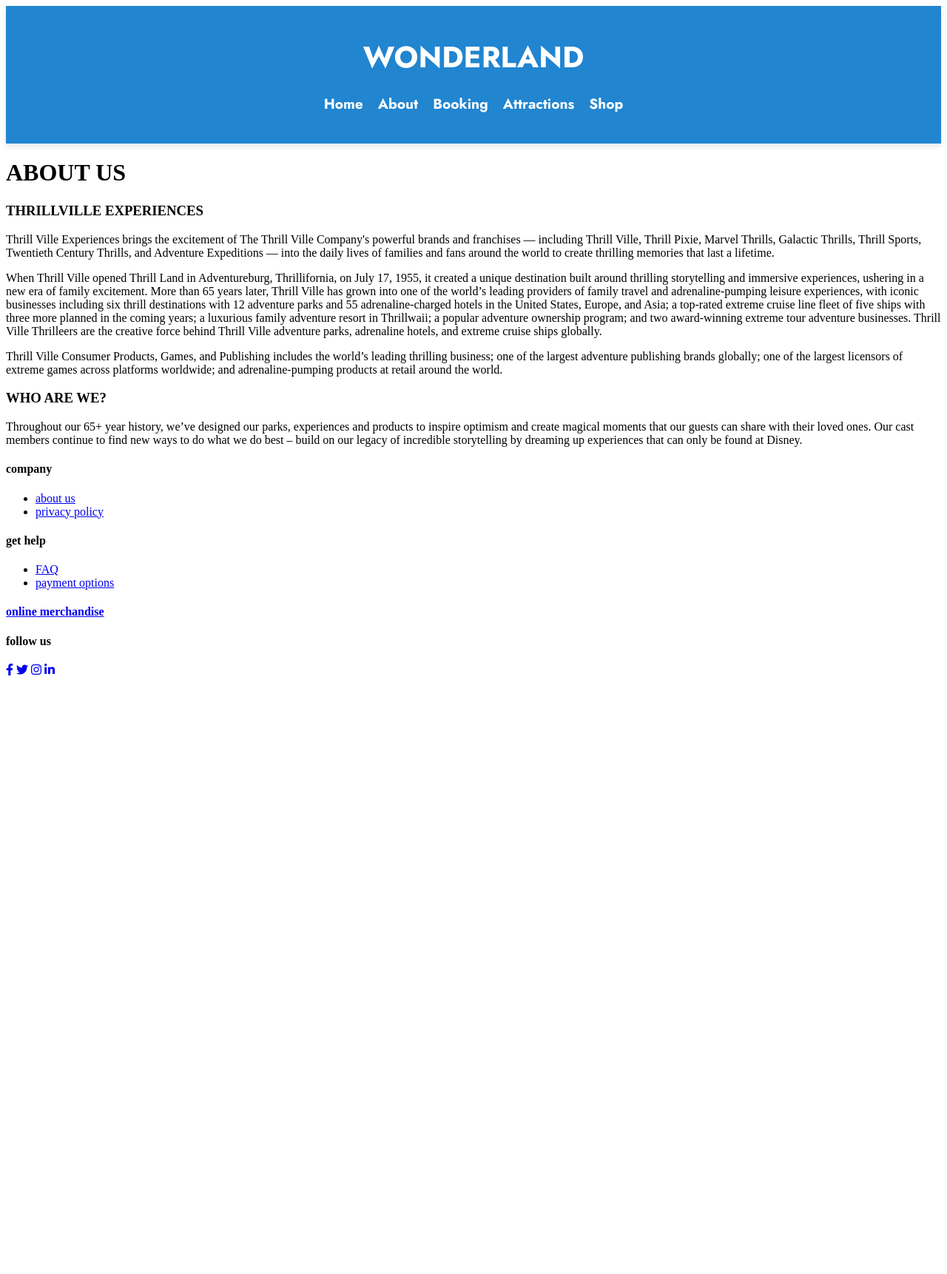
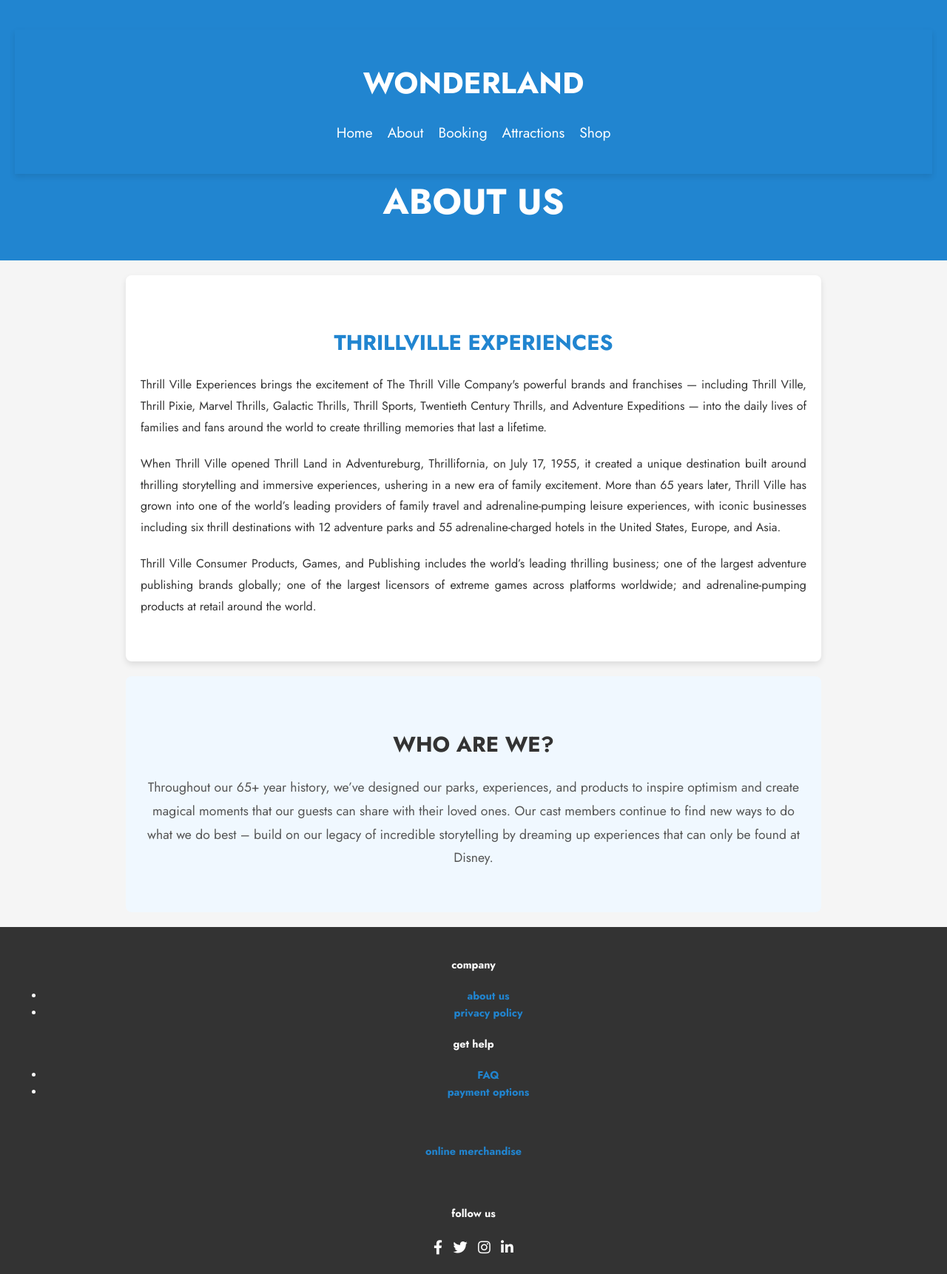
Before and after one commit to KhadeejahMansoor/thrillville, a PHP site: page /aboutus.php in a window 1280 px wide. Shown: the whole page at 74% size. Before the commit the page ends 913 px from the top, so only its background shows below. Run offline with PHP 8.4, Linux system fonts and the light colour scheme.

Commit message:
Update aboutus.php

```diff
--- a/aboutus.php
+++ b/aboutus.php
@@ -1,86 +1,169 @@
-<!doctype html>
+<!DOCTYPE html>
 <html lang="en">
 <head>
     <meta charset="UTF-8">
-        <meta name="Viewport" content="width= device-width , initial-scale=1.0">
-        <title>THRILLVILLE</title>
-        <link rel="stylesheet" href="css/aboutus.css">
-        <link rel="stylesheet" href="css/header.css">
-        <link rel="stylesheet" href="css/footer.css">
-         <link rel="stylesheet" type="text/css" href="https://cdnjs.cloudflare.com/ajax/libs/font-awesome/5.15.1/css/all.min.css">
+    <meta name="viewport" content="width=device-width, initial-scale=1.0">
+    <title>About Us - THRILLVILLE</title>
+
+    <!-- Font and Icon Libraries -->
+    <link href="https://cdn.jsdelivr.net/npm/remixicon@3.5.0/fonts/remixicon.css" rel="stylesheet" />
+    <link rel="stylesheet" href="https://cdnjs.cloudflare.com/ajax/libs/font-awesome/5.15.1/css/all.min.css">
     <link rel="preconnect" href="https://fonts.googleapis.com">
     <link rel="preconnect" href="https://fonts.gstatic.com" crossorigin>
-<link href="https://fonts.googleapis.com/css2?family=Jost:ital,wght@0,700;1,200;1,300;1,400&display=swap" rel="stylesheet">
+    <link href="https://fonts.googleapis.com/css2?family=Jost:wght@400;600;700&display=swap" rel="stylesheet">
 
-<link rel="stylesheet" href="https://cdnjs.cloudflare.com/ajax/libs/font-awesome/6.
-4.2/css/all.min.css" integrity="sha512-z3gLpd7yknf1YoNbCzqR
-Kc4qyor8gaKU1qmn+CShxbuBusANI9QpRohGBreCFkKxLhei6S9CQXFEbbKuqLg0DA==" crossorigin="anonymous" referrerpolicy="no-referrer" />
+    <!-- Internal Styles -->
+    <style>
+        body {
+            margin: 0;
+            font-family: 'Jost', sans-serif;
+            line-height: 1.6;
+            background-color: #f5f5f5;
+            color: #333;
+        }
 
-<link rel="stylesheet"
-href="https://unpkg.com/boxicons@latest/css/boxicons.min.css">
+        .banner {
+            background-color: #2185d0;
+            color: white;
+            padding: 40px 20px;
+            text-align: center;
+        }
+
+        .banner h1 {
+            margin: 0;
+            font-size: 3rem;
+            font-weight: bold;
+        }
+
+        .desc {
+            padding: 40px 20px;
+            background-color: #fff;
+            margin: 20px auto;
+            max-width: 900px;
+            border-radius: 8px;
+            box-shadow: 0 4px 8px rgba(0, 0, 0, 0.1);
+        }
+
+        .desc h3 {
+            font-size: 1.8rem;
+            font-weight: bold;
+            margin-bottom: 20px;
+            color: #2185d0;
+            text-align: center;
+        }
+
+        .desc p {
+            margin-bottom: 20px;
+            text-align: justify;
+            line-height: 1.8;
+        }
+
+        .banner2 {
+            background-color: #f0f8ff;
+            padding: 40px 20px;
+            margin: 20px auto;
+            max-width: 900px;
+            border-radius: 8px;
+            text-align: center;
+        }
+
+        .banner2 h3 {
+            font-size: 1.8rem;
+            color: #333;
+            margin-bottom: 20px;
+        }
+
+        .banner2 p {
+            line-height: 1.8;
+            font-size: 1.1rem;
+            color: #555;
+        }
+
+        .footer {
+            background-color: #333;
+            color: white;
+            padding: 20px;
+            text-align: center;
+            font-size: 0.9rem;
+        }
+
+        .footer a {
+            color: #2185d0;
+            text-decoration: none;
+            margin: 0 10px;
+            font-weight: bold;
+        }
+
+        .footer a:hover {
+            text-decoration: underline;
+        }
+
+        .social-links a {
+            color: white;
+            margin: 0 5px;
+            font-size: 1.2rem;
+        }
+
+        .social-links a:hover {
+            color: #2185d0;
+        }
+
+        .reveal.active {
+            transform: translateY(0);
+            opacity: 1;
+            transition: all 1s ease;
+        }
+
+        .reveal {
+            transform: translateY(50px);
+            opacity: 0;
+            transition: all 1s ease;
+        }
+    </style>
 </head>
 <body>
 
-
+    <!-- Header -->
     <div class="banner">
         <?php include('header.php'); ?>
-
-
-        <div class="text">
         <h1>ABOUT US</h1>
     </div>
 
-        </div>
+    <!-- Main Content -->
     <div class="reveal">
         <div class="desc">
-            <div class="descr">
             <h3>THRILLVILLE EXPERIENCES</h3>
-            </div>
-           <div class="paras">
-             <div>
             <p>Thrill Ville Experiences brings the excitement of The Thrill Ville Company's powerful brands and franchises — including Thrill Ville, Thrill Pixie, Marvel Thrills, Galactic Thrills, Thrill Sports, Twentieth Century Thrills, and Adventure Expeditions — into the daily lives of families and fans around the world to create thrilling memories that last a lifetime.</p>
-</div>
-<div>
-                <p>When Thrill Ville opened Thrill Land in Adventureburg, Thrillifornia, on July 17, 1955, it created a unique destination built around thrilling storytelling and immersive experiences, ushering in a new era of family excitement. More than 65 years later, Thrill Ville has grown into one of the world’s leading providers of family travel and adrenaline-pumping leisure experiences, with iconic businesses including six thrill destinations with 12 adventure parks and 55 adrenaline-charged hotels in the United States, Europe, and Asia; a top-rated extreme cruise line fleet of five ships with three more planned in the coming years; a luxurious family adventure resort in Thrillwaii; a popular adventure ownership program; and two award-winning extreme tour adventure businesses. Thrill Ville Thrilleers are the creative force behind Thrill Ville adventure parks, adrenaline hotels, and extreme cruise ships globally.</p>
-               </div>
-               <div>
+            <p>When Thrill Ville opened Thrill Land in Adventureburg, Thrillifornia, on July 17, 1955, it created a unique destination built around thrilling storytelling and immersive experiences, ushering in a new era of family excitement. More than 65 years later, Thrill Ville has grown into one of the world’s leading providers of family travel and adrenaline-pumping leisure experiences, with iconic businesses including six thrill destinations with 12 adventure parks and 55 adrenaline-charged hotels in the United States, Europe, and Asia.</p>
             <p>Thrill Ville Consumer Products, Games, and Publishing includes the world’s leading thrilling business; one of the largest adventure publishing brands globally; one of the largest licensors of extreme games across platforms worldwide; and adrenaline-pumping products at retail around the world.</p>
         </div>
     </div>
+
+    <!-- Additional Section -->
     <div class="banner2">
-                <div class="heading"><h3>WHO ARE WE?</h3></div>
-                <div class="par">
-                    <p>Throughout our 65+ year history, we’ve designed our parks, experiences and products to inspire optimism and create magical moments that our guests can share with their loved ones. Our cast members continue to find new ways to do what we do best – build on our legacy of incredible storytelling by dreaming up experiences that can only be found at Disney.</p>
-                </div>
+        <h3>WHO ARE WE?</h3>
+        <p>Throughout our 65+ year history, we’ve designed our parks, experiences, and products to inspire optimism and create magical moments that our guests can share with their loved ones. Our cast members continue to find new ways to do what we do best – build on our legacy of incredible storytelling by dreaming up experiences that can only be found at Disney.</p>
     </div>
 
-        </div>
+    <!-- Footer -->
     <?php include('footer.php'); ?>
 
-     </div>
-     <script type="text/javascript">
-        window.addEventListener('scroll', reveal);
-
-        function reveal(){
-          var reveals = document.querySelectorAll('.reveal');
-
-          for(var i = 0; i < reveals.length; i++){
-
-            var windowheight = window.innerHeight;
-            var revealtop = reveals[i].getBoundingClientRect().top;
-            var revealpoint = 150;
-
-            if(revealtop < windowheight - revealpoint){
-              reveals[i].classList.add('active');
-            }
-            else{
-              reveals[i].classList.remove('active');
+    <script>
+        // Reveal animation on scroll
+        window.addEventListener('scroll', function () {
+            const reveals = document.querySelectorAll('.reveal');
+            for (const reveal of reveals) {
+                const windowHeight = window.innerHeight;
+                const revealTop = reveal.getBoundingClientRect().top;
+                const revealPoint = 150;
+                if (revealTop < windowHeight - revealPoint) {
+                    reveal.classList.add('active');
+                } else {
+                    reveal.classList.remove('active');
                 }
             }
-        }
+        });
     </script>
 
 </body>
-
-
 </html>
```
Lines whose indentation alone changed are shown as unchanged.
